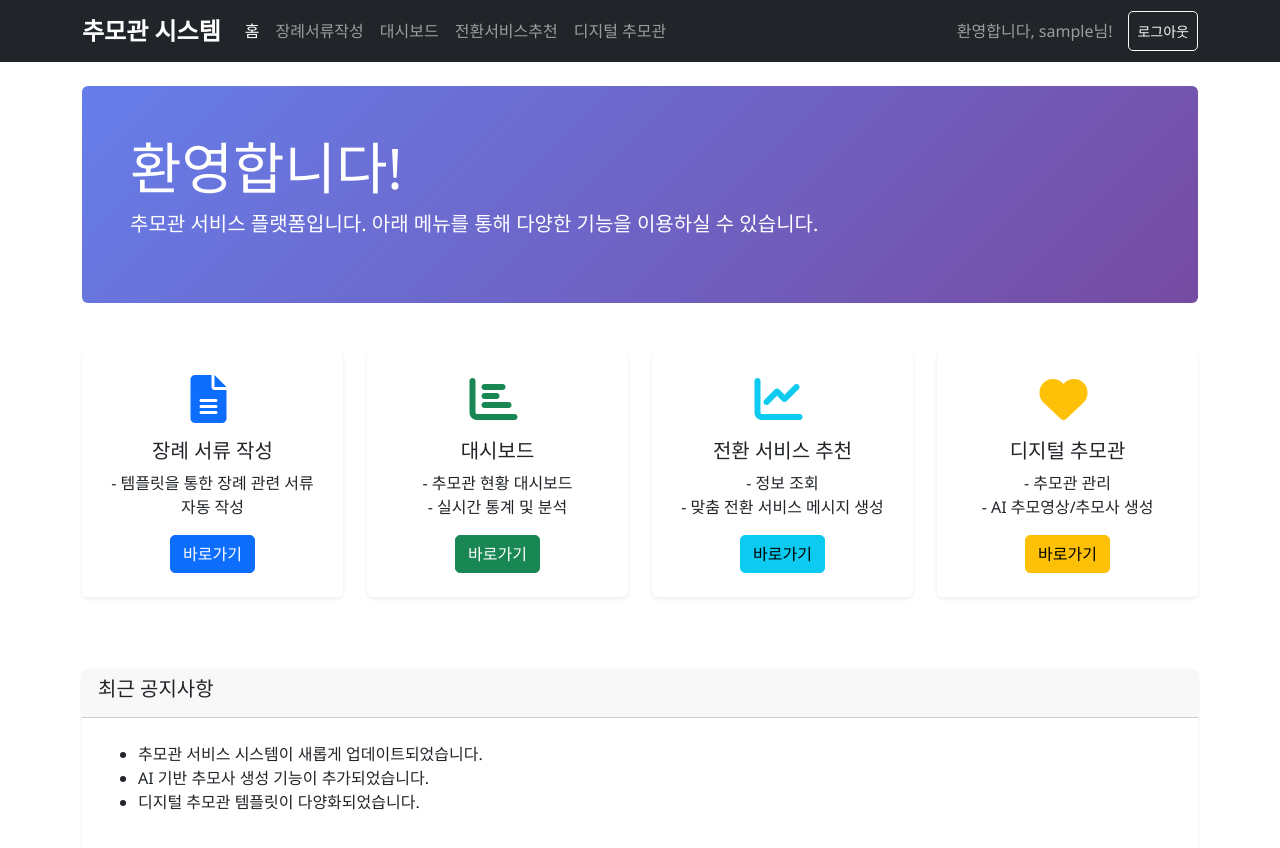
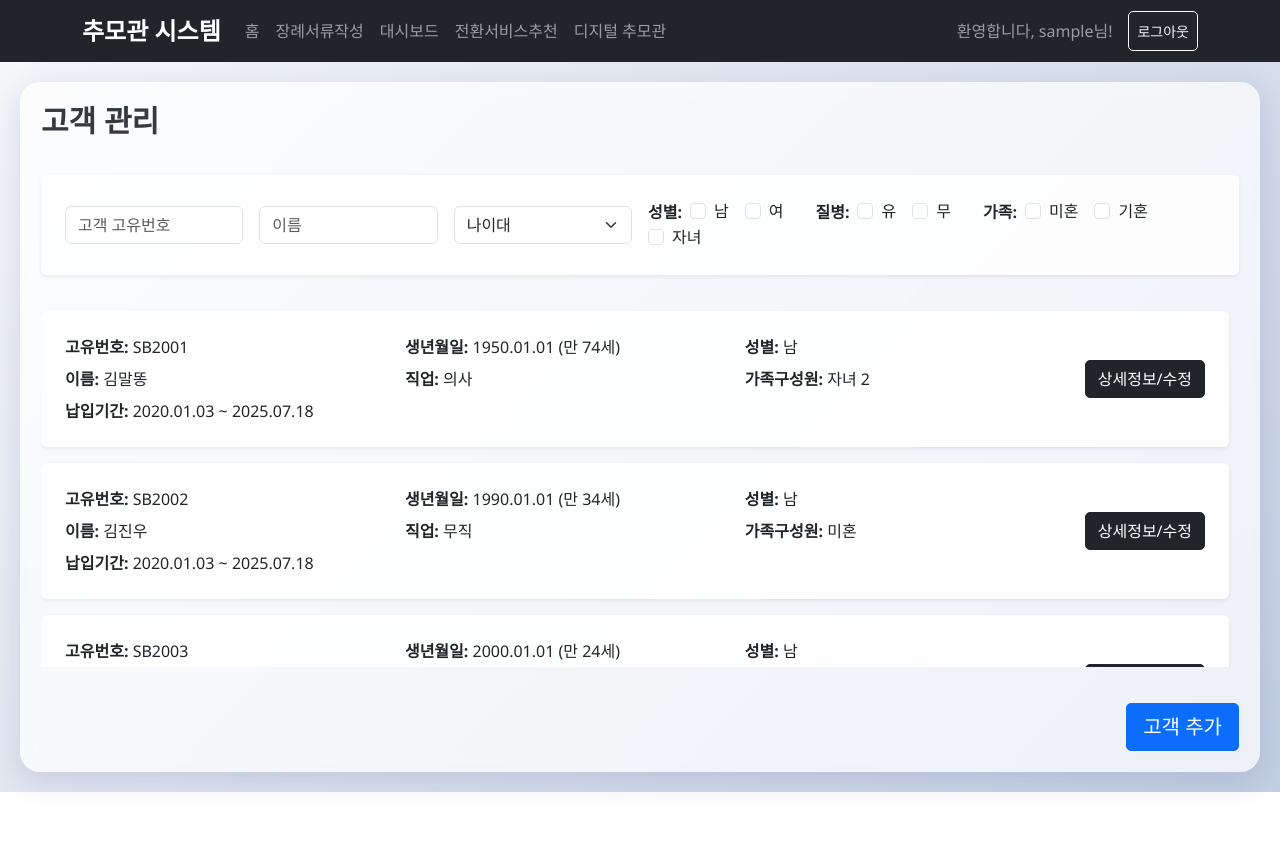
Before and after one commit to Aivle-Bigproject11/Front, a React (Create React App) app: page /menu5 in a window 1280 px wide. Before the commit this address led to /. Shown: the top 848 px of the page. After the commit the page ends 800 px from the top, so only its background shows below. Built offline with nearby package versions, Linux system fonts and the light colour scheme; no server answers; sample sign-in values are in the browser's storage.

Commit message:
Menu5 추가

```diff
--- a/src/App.js
+++ b/src/App.js
@@ -13,6 +13,7 @@ import Menu1 from './pages/Menu1';
 import Menu2 from './pages/Menu2';
 import Menu3 from './pages/Menu3';
 import Menu4 from './pages/Menu4';
+import Menu5 from './pages/Menu5';
 import MemorialDetail from './pages/MemorialDetail';
 import MemorialConfig from './pages/MemorialConfig';
 import { AuthProvider, useAuth } from './contexts/AuthContext';
@@ -65,6 +66,7 @@ const MainLayout = () => {
                 <Route path="/menu2" element={<Menu2 />} />
                 <Route path="/menu3" element={<Menu3 />} />
                 <Route path="/menu4" element={<Menu4 />} />
+                <Route path="/menu5" element={<Menu5 />} />
                 <Route path="/memorial/:id" element={<MemorialDetail />} />
                 <Route path="/memorial/:id/settings" element={<MemorialConfig />} />
                 <Route path="*" element={<Navigate to="/" replace />} />
--- /dev/null
+++ b/src/pages/Menu5.js
@@ -0,0 +1,224 @@
+// src/pages/Menu5.js
+
+import React, { useState, useEffect } from 'react';
+import { Container, Row, Col, Card, Form, Button, InputGroup } from 'react-bootstrap';
+
+// 실제로는 서버에서 받아올 고객 데이터 예시입니다.
+const allCustomers = [
+  { id: 'SB2001', name: '김말똥', birth: '1950.01.01', age: 74, gender: '남', family: '자녀 2', job: '의사', term: '2020.01.03 ~ 2025.07.18', hasDisease: true },
+  { id: 'SB2002', name: '김진우', birth: '1990.01.01', age: 34, gender: '남', family: '미혼', job: '무직', term: '2020.01.03 ~ 2025.07.18', hasDisease: false },
+  { id: 'SB2003', name: '최개똥', birth: '2000.01.01', age: 24, gender: '남', family: 'X', job: '정비사', term: '2020.01.03 ~ 2025.07.18', hasDisease: false },
+  { id: 'SB2004', name: '이철수', birth: '1975.01.01', age: 49, gender: '남', family: '자녀 5', job: '개발자', term: '2020.01.03 ~ 2025.07.18', hasDisease: true },
+  { id: 'SB2005', name: '박영희', birth: '1982.05.10', age: 42, gender: '여', family: '기혼', job: '주부', term: '2021.03.15 ~ 2026.03.14', hasDisease: false },
+];
+
+const Menu5 = () => {
+  const [filters, setFilters] = useState({
+    id: '',
+    name: '', // 이름 필터 상태 추가
+    age: '',
+    gender: [],
+    disease: [],
+    family: [],
+  });
+  const [filteredCustomers, setFilteredCustomers] = useState(allCustomers);
+  const [animateCard, setAnimateCard] = useState(false);
+
+  useEffect(() => {
+    setAnimateCard(true);
+  }, []);
+
+  useEffect(() => {
+    let result = allCustomers;
+
+    // 고객 고유번호 필터
+    if (filters.id) {
+      result = result.filter(c => c.id.toLowerCase().includes(filters.id.toLowerCase()));
+    }
+    // 이름 필터 (추가된 부분)
+    if (filters.name) {
+      result = result.filter(c => c.name.toLowerCase().includes(filters.name.toLowerCase()));
+    }
+    // 나이대 필터
+    if (filters.age) {
+      const [minAge, maxAge] = filters.age.split('-').map(Number);
+      result = result.filter(c => c.age >= minAge && c.age <= maxAge);
+    }
+    // 성별 필터
+    if (filters.gender.length > 0) {
+        result = result.filter(c => filters.gender.includes(c.gender));
+    }
+    // 질병 필터
+    if (filters.disease.length > 0) {
+        const hasDisease = filters.disease.includes('유');
+        const noDisease = filters.disease.includes('무');
+        if (hasDisease && !noDisease) result = result.filter(c => c.hasDisease);
+        if (!hasDisease && noDisease) result = result.filter(c => !c.hasDisease);
+    }
+    // 가족구성원 필터
+    if (filters.family.length > 0) {
+        result = result.filter(c => {
+            if (filters.family.includes('미혼') && c.family === '미혼') return true;
+            if (filters.family.includes('기혼') && c.family === '기혼') return true;
+            if (filters.family.includes('자녀') && c.family.includes('자녀')) return true;
+            return false;
+        });
+    }
+
+    setFilteredCustomers(result);
+  }, [filters]);
+
+  const handleInputChange = (e) => {
+    const { name, value } = e.target;
+    setFilters(prev => ({ ...prev, [name]: value }));
+  };
+
+  const handleCheckboxChange = (e) => {
+    const { name, value, checked } = e.target;
+    setFilters(prev => {
+        const newValues = checked
+            ? [...prev[name], value]
+            : prev[name].filter(v => v !== value);
+        return { ...prev, [name]: newValues };
+    });
+  };
+
+  return (
+    <div className="page-wrapper" style={{
+      '--navbar-height': '70px',
+      height: 'calc(100vh - var(--navbar-height))',
+      background: 'linear-gradient(135deg, #f5f7fa 0%, #c3cfe2 100%)',
+      padding: '20px',
+      boxSizing: 'border-box',
+    }}>
+      <div className={`dashboard-container ${animateCard ? 'animate-in' : ''}`} style={{
+        width: '100%',
+        maxWidth: '1600px',
+        height: '100%',
+        margin: '0 auto',
+        display: 'flex',
+        flexDirection: 'column',
+        boxSizing: 'border-box',
+        background: 'rgba(255, 255, 255, 0.7)',
+        boxShadow: '0 8px 32px 0 rgba(31, 38, 135, 0.15)',
+        backdropFilter: 'blur(8px)',
+        border: '1px solid rgba(255, 255, 255, 0.18)',
+        borderRadius: '20px',
+        padding: '20px',
+        gap: '20px',
+        overflow: 'hidden',
+      }}>
+        <h2 className="mb-3" style={{ fontSize: '30px', fontWeight: '700', color: '#343a40', flexShrink: 0 }}>
+          고객 관리
+        </h2>
+
+        {/* 필터링 검색 창 */}
+        <Card className="mb-3" style={{ flexShrink: 0, background: 'rgba(255, 255, 255, 0.8)', border: 'none' }}>
+          <Card.Body>
+            <Form>
+              <Row className="align-items-center g-3">
+                <Col md={2}>
+                  <InputGroup>
+                    <Form.Control name="id" value={filters.id} onChange={handleInputChange} placeholder="고객 고유번호" />
+                  </InputGroup>
+                </Col>
+                {/* 이름 입력 필드 추가 */}
+                <Col md={2}>
+                  <InputGroup>
+                    <Form.Control name="name" value={filters.name} onChange={handleInputChange} placeholder="이름" />
+                  </InputGroup>
+                </Col>
+                <Col md={2}>
+                  <Form.Select name="age" value={filters.age} onChange={handleInputChange}>
+                    <option value="">나이대</option>
+                    <option value="20-29">20대</option>
+                    <option value="30-39">30대</option>
+                    <option value="40-49">40대</option>
+                    <option value="50-59">50대</option>
+                    <option value="60-150">60대 이상</option>
+                  </Form.Select>
+                </Col>
+                <Col md={6}>
+                  <div className="d-flex align-items-center flex-wrap">
+                    <strong className="me-2">성별:</strong>
+                    <Form.Check inline type="checkbox" label="남" name="gender" value="남" onChange={handleCheckboxChange} />
+                    <Form.Check inline type="checkbox" label="여" name="gender" value="여" onChange={handleCheckboxChange} />
+
+                    <strong className="ms-3 me-2">질병:</strong>
+                    <Form.Check inline type="checkbox" label="유" name="disease" value="유" onChange={handleCheckboxChange} />
+                    <Form.Check inline type="checkbox" label="무" name="disease" value="무" onChange={handleCheckboxChange} />
+
+                    <strong className="ms-3 me-2">가족:</strong>
+                    <Form.Check inline type="checkbox" label="미혼" name="family" value="미혼" onChange={handleCheckboxChange} />
+                    <Form.Check inline type="checkbox" label="기혼" name="family" value="기혼" onChange={handleCheckboxChange} />
+                    <Form.Check inline type="checkbox" label="자녀" name="family" value="자녀" onChange={handleCheckboxChange} />
+                  </div>
+                </Col>
+              </Row>
+            </Form>
+          </Card.Body>
+        </Card>
+
+        {/* 고객 정보 리스트 */}
+        <div className="customer-list-wrapper" style={{ flex: 1, overflowY: 'auto', paddingRight: '10px' }}>
+          {filteredCustomers.map(customer => (
+            <Card key={customer.id} className="mb-3" style={{ background: 'rgba(255, 255, 255, 0.9)' }}>
+              <Card.Body>
+                <Row className="align-items-center">
+                  <Col>
+                    <Row>
+                      <Col md={4}><strong>고유번호:</strong> {customer.id}</Col>
+                      <Col md={4}><strong>생년월일:</strong> {customer.birth} (만 {customer.age}세)</Col>
+                      <Col md={4}><strong>성별:</strong> {customer.gender}</Col>
+                    </Row>
+                    <Row className="mt-2">
+                      <Col md={4}><strong>이름:</strong> {customer.name}</Col>
+                      <Col md={4}><strong>직업:</strong> {customer.job}</Col>
+                      <Col md={4}><strong>가족구성원:</strong> {customer.family}</Col>
+                    </Row>
+                    <Row className="mt-2">
+                      <Col md={12}><strong>납입기간:</strong> {customer.term}</Col>
+                    </Row>
+                  </Col>
+                  <Col md="auto">
+                    <Button variant="dark">상세정보/수정</Button>
+                  </Col>
+                </Row>
+              </Card.Body>
+            </Card>
+          ))}
+        </div>
+
+        {/* 하단 고객 추가 버튼 */}
+        <div className="text-end mt-3" style={{ flexShrink: 0 }}>
+          <Button variant="primary" size="lg">고객 추가</Button>
+        </div>
+      </div>
+
+      <style>{`
+        @keyframes fadeInUp {
+          from { opacity: 0; transform: translateY(30px); }
+          to { opacity: 1; transform: translateY(0); }
+        }
+
+        .dashboard-container.animate-in {
+          animation: fadeInUp 0.6s ease-out forwards;
+        }
+
+        .customer-list-wrapper::-webkit-scrollbar {
+          width: 6px;
+        }
+        .customer-list-wrapper::-webkit-scrollbar-track {
+          background: rgba(0,0,0,0.05);
+          border-radius: 10px;
+        }
+        .customer-list-wrapper::-webkit-scrollbar-thumb {
+          background-color: rgba(108, 117, 125, 0.5);
+          border-radius: 10px;
+        }
+      `}</style>
+    </div>
+  );
+};
+
+export default Menu5;
```
